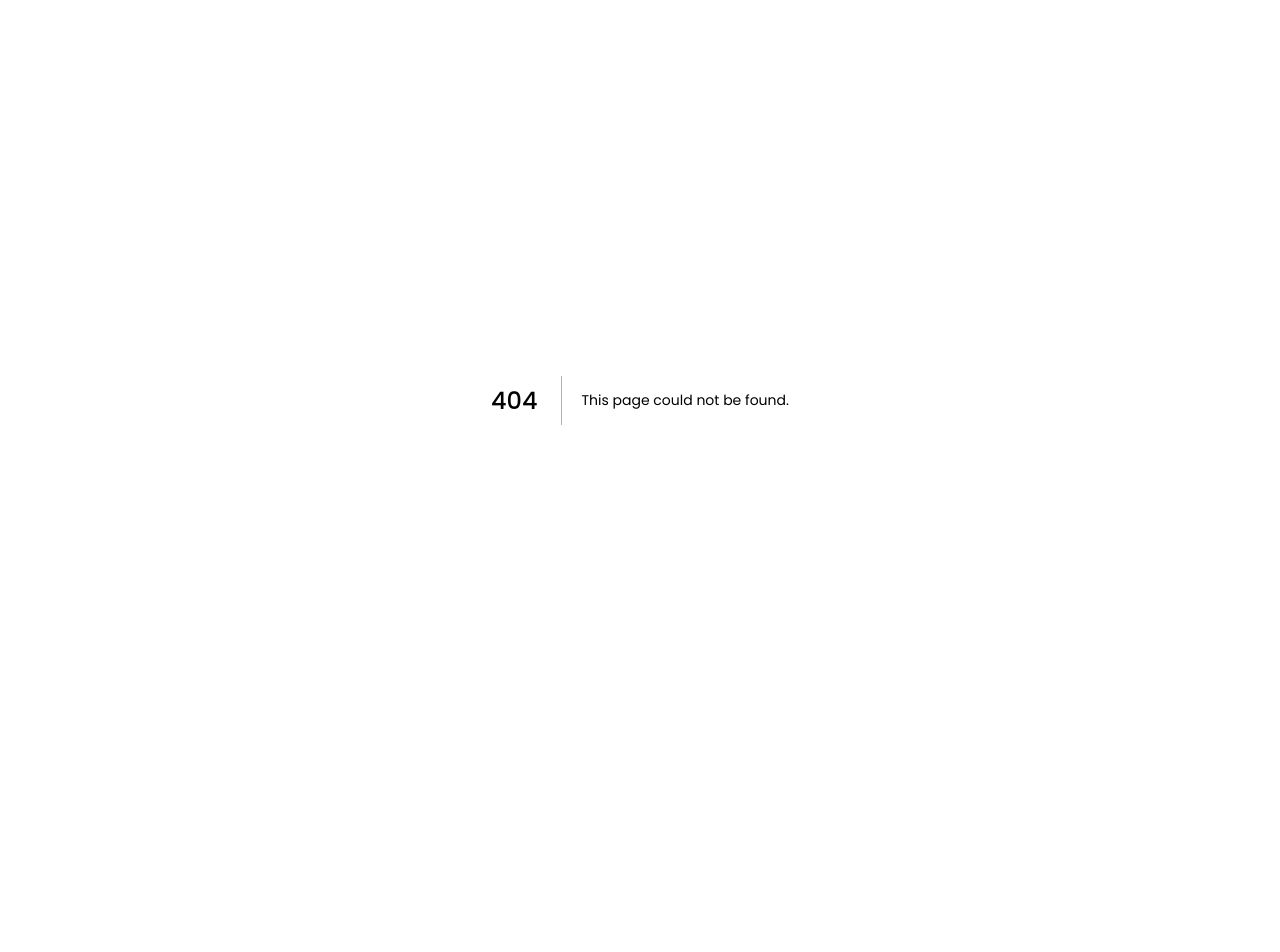
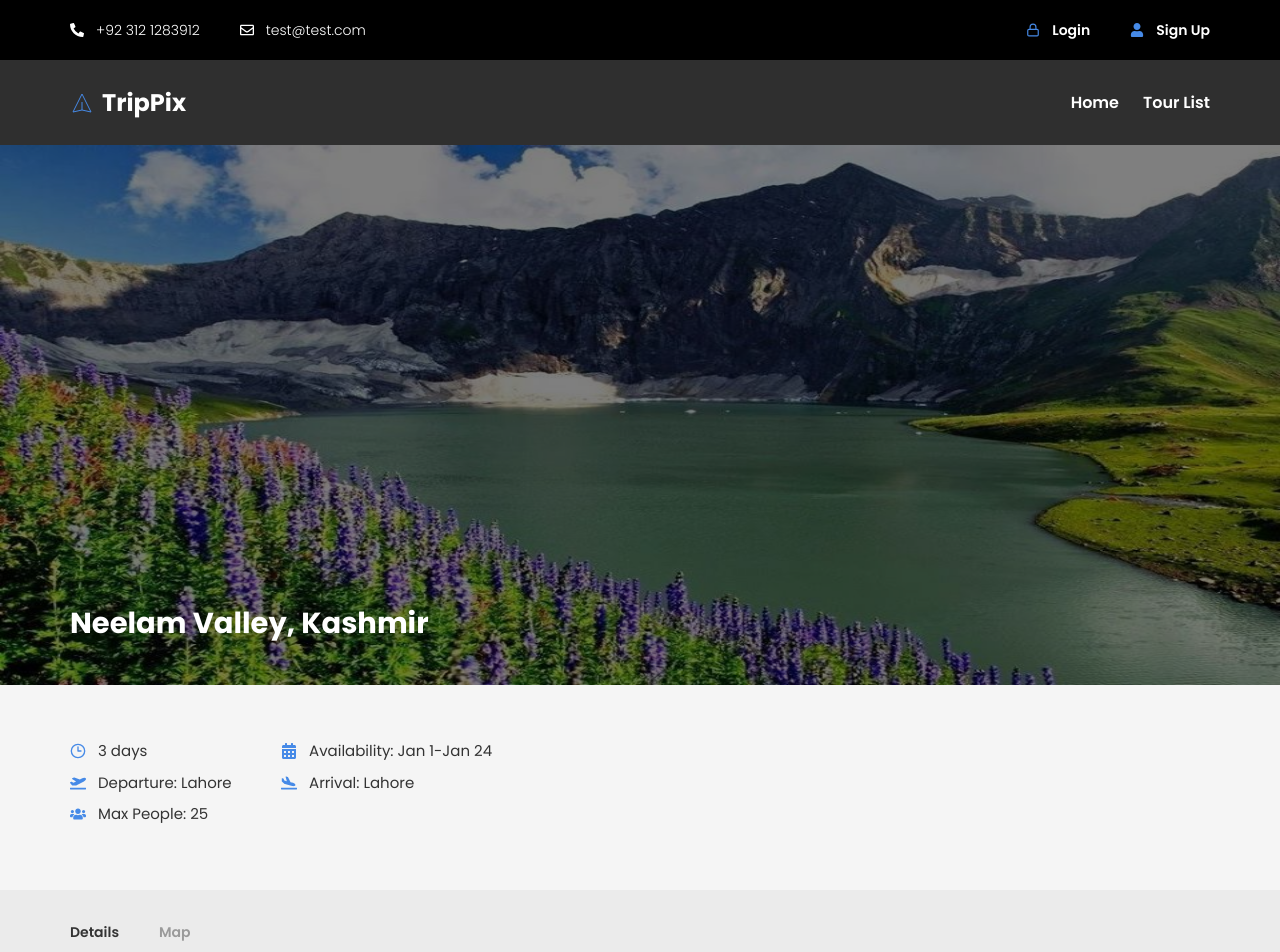
Before and after one commit to kalsoom987/travelling_app, a Next.js app: page /tour-list/1 in a window 1280 px wide. Before the commit this address had no page. Shown: the top 952 px of the page. Before the commit the page ends 800 px from the top, so only its background shows below. Built offline with nearby package versions, Linux system fonts and the light colour scheme.

Commit message:
detail page updated

```diff
--- /dev/null
+++ b/src/app/tour-list/[id]/page.js
@@ -0,0 +1,16 @@
+import TourDetail from '@/components/TourList/TourDetail'
+import Footer from '@/components/shared/Footer/Footer'
+import Header from '@/components/shared/Header/Header'
+import React from 'react'
+
+const page = () => {
+  return (
+    <>
+      <Header />
+      <TourDetail />
+      <Footer />
+    </>
+  )
+}
+
+export default page
--- /dev/null
+++ b/src/components/TourList/TourDetail.js
@@ -0,0 +1,96 @@
+'use client'
+
+import React, { useEffect, useState } from 'react'
+import Container from '../shared/Reuseables/Container'
+import { tourListData } from '@/utils/TourListData'
+import { useParams } from 'next/navigation'
+import Image from 'next/image'
+import { LuClock3 } from 'react-icons/lu'
+import { FaCalendarAlt, FaPlaneArrival, FaPlaneDeparture, FaUsers } from 'react-icons/fa'
+
+const TourDetail = () => {
+  const [tour, setTour] = useState(null)
+  const { id } = useParams()
+
+  useEffect(() => {
+    setTimeout(() => {
+      const findTour = tourListData.find((x) => x.id === Number(id))
+      setTour(findTour)
+    }, 500)
+    return () => clearInterval()
+  }, [])
+
+  const listArr = ['Details', 'Map']
+  const [activeTab, setActiveTab] = useState('Details')
+
+  return (
+    <div className='flex flex-col'>
+      {tour && (
+        <>
+          <div className='flex w-full relative h-[250px] md:h-[540px]'>
+            <Image
+              src={tour && tour?.bannerImage}
+              alt='banner'
+              width={2600}
+              height={640}
+              className=' h-[250px] md:h-[540px] w-full'
+            />
+            <div className='flex justify-center  w-full h-[250px] md:h-[540px] bg-[rgba(0,0,0,0.5)] absolute top-0'>
+              <Container>
+                <div className='absolute bottom-10'>
+                  <p className='text-[29px] text-white font-bold'>{tour.title}</p>
+                </div>
+              </Container>
+            </div>
+          </div>
+          <div className='bg-[#F5F5F5] w-full py-[30px] md:py-[55px] flex justify-center items-center'>
+            <Container>
+              <div className='grid md:grid-cols-2 grid-cols-1'>
+                <div className='flex items-center justify-start gap-3 mb-[9px]'>
+                  <LuClock3 className='text-[#468ae7]' />{' '}
+                  <span className='text-[15px] text-[#333333]'>{tour.duration} days</span>
+                </div>
+                <div className='flex items-center justify-start gap-3 mb-[9px]'>
+                  <FaCalendarAlt className='text-[#468ae7]' />{' '}
+                  <span className='text-[15px] text-[#333333]'>Availability: {tour.availability}</span>
+                </div>
+                <div className='flex items-center justify-start gap-3 mb-[9px]'>
+                  <FaPlaneDeparture className='text-[#468ae7]' />{' '}
+                  <span className='text-[15px] text-[#333333]'>Departure: {tour.departure}</span>
+                </div>
+                <div className='flex items-center justify-start gap-3 mb-[9px]'>
+                  <FaPlaneArrival className='text-[#468ae7]' />{' '}
+                  <span className='text-[15px] text-[#333333]'>Arrival: {tour.arrival}</span>
+                </div>
+                <div className='flex items-center justify-start gap-3 mb-[9px]'>
+                  <FaUsers className='text-[#468ae7]' />{' '}
+                  <span className='text-[15px] text-[#333333]'>Max People: {tour.maxPeople}</span>
+                </div>
+              </div>
+            </Container>
+          </div>
+          <div className='bg-[#EBEBEB] w-full flex justify-center items-center'>
+            <Container>
+              <div className='flex justify-center w-full md:justify-start gap-7 md:gap-10'>
+                {listArr.map((x) => {
+                  return (
+                    <p
+                      className={`text-sm py-4 md:py-8 border-b-[3px] hover:text-[#333333] border-b-[#EBEBEB] hover:border-b-[#468ae7] transition-all duration-300 cursor-pointer font-semibold ${
+                        activeTab === x ? 'text-[#333333] border-b-[#468ae7]' : 'text-[#9a9a9a]'
+                      }`}
+                      onClick={() => setActiveTab(x)}>
+                      {x}
+                    </p>
+                  )
+                })}
+              </div>
+            </Container>
+          </div>
+          <div className='w-full py-10'></div>
+        </>
+      )}
+    </div>
+  )
+}
+
+export default TourDetail
```
